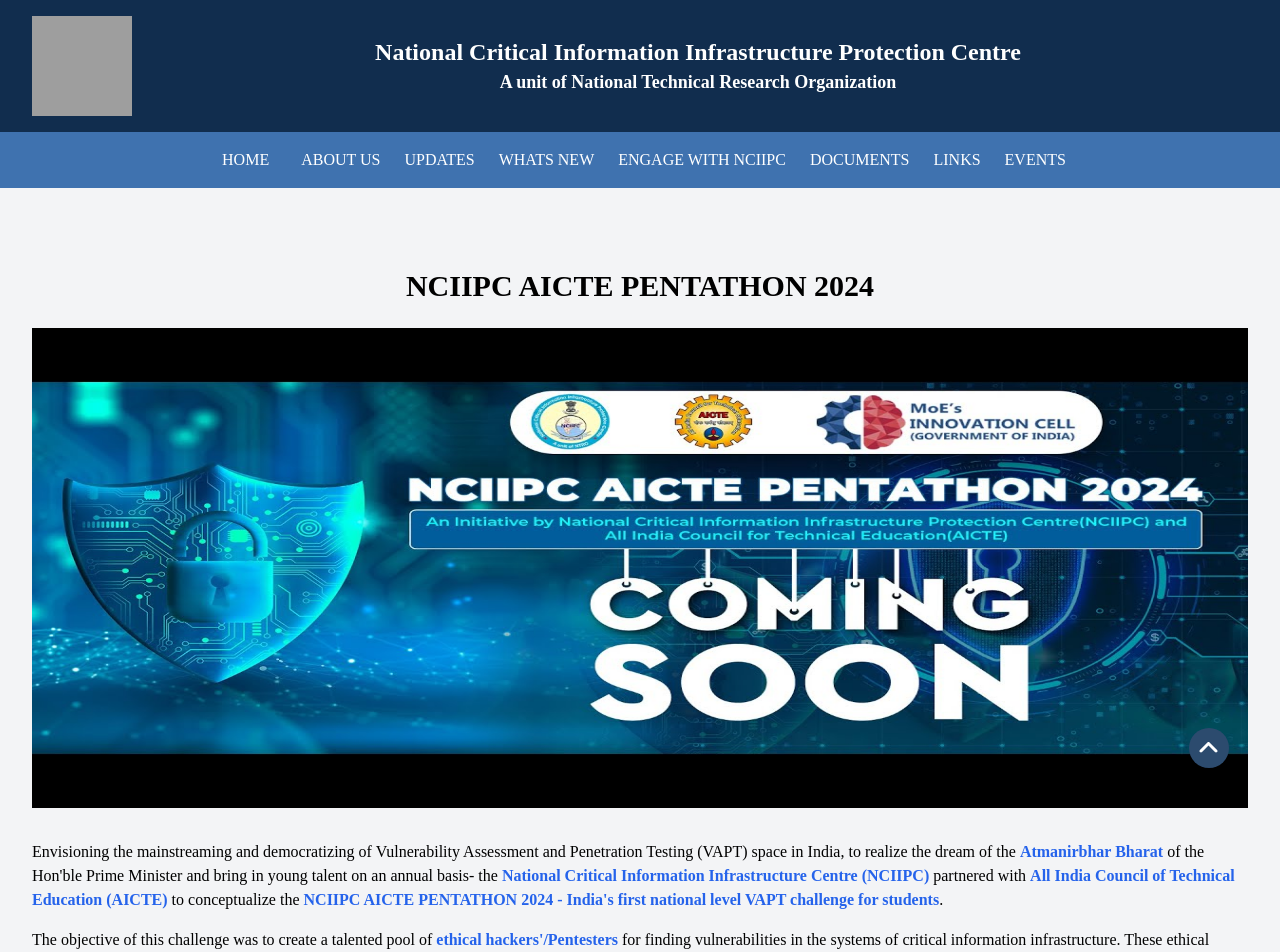
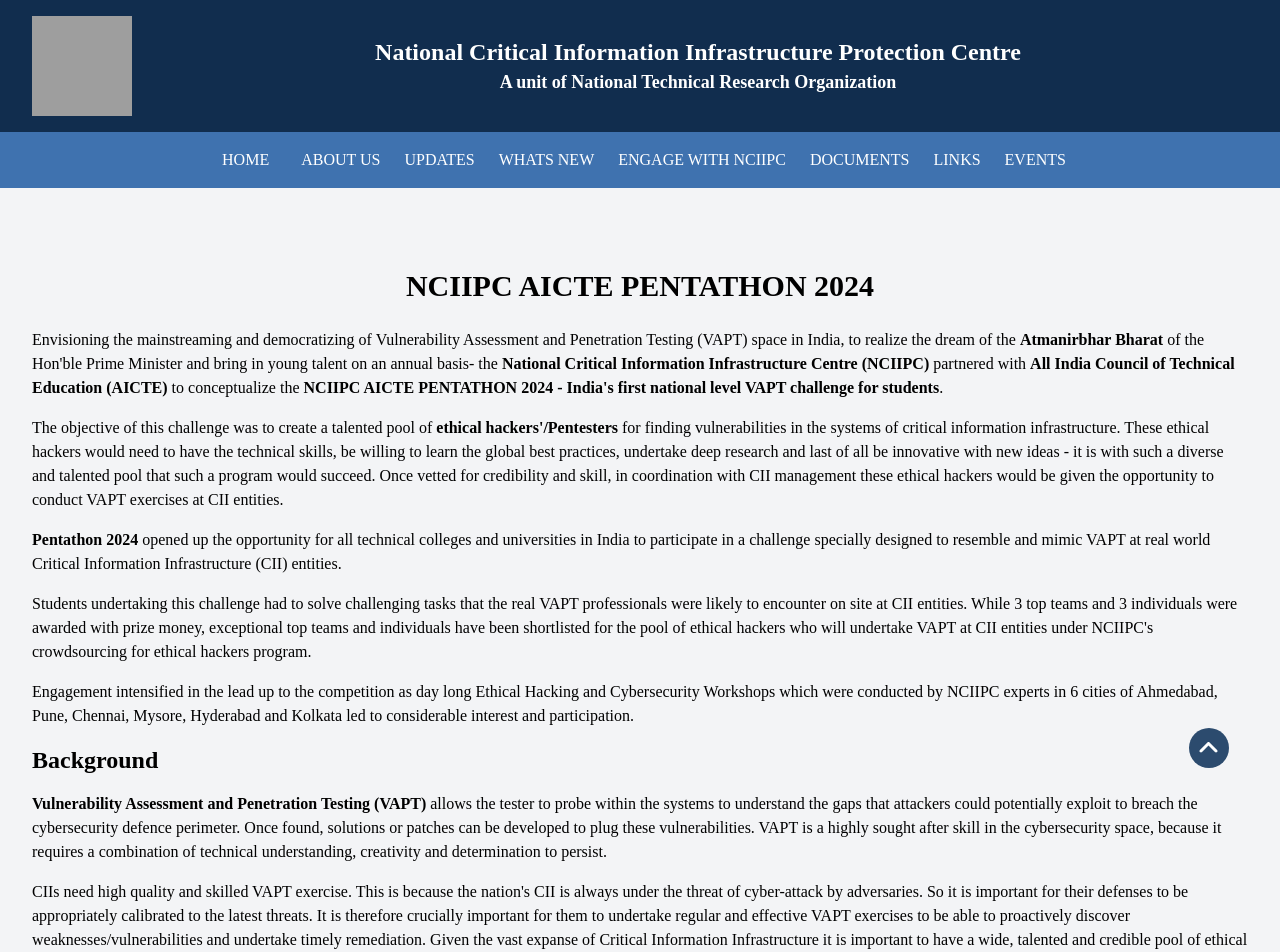
Before and after one commit to Anasdevs/NCIIPC, a React (Vite) app: page /pentathon-2024 in a window 1280 px wide. Shown: the top 952 px of the page. Built offline with nearby package versions, Linux system fonts and the light colour scheme; grey boxes are pictures that could not be loaded.

Commit message:
change: content links updated

```diff
--- a/src/App.jsx
+++ b/src/App.jsx
@@ -1,7 +1,6 @@
 import React, { useState, useEffect } from 'react';
 import './App.css';
 import { BrowserRouter as Router, Route, Routes } from 'react-router-dom';
-import { HashLink } from 'react-router-hash-link';
 import Navbar from './Components/Navbar';
 import Marquee from './Components/Marquee';
 import Hero from './Components/Hero';
@@ -102,6 +101,7 @@
           <Route path="/pentathon-2024" element={<Pentathon />} />
           <Route path="/crowdsourcing" element={<Crowdsourcing />} />
           <Route path="/sih" element={<SIH />} />
+          <Route path="/forms" element={<Forms/>}/>
           <Route path="*" element={<Error />} />
         </Routes>
       </Layout>
--- a/src/Components/InternalPages/Pentathon.jsx
+++ b/src/Components/InternalPages/Pentathon.jsx
@@ -1,5 +1,4 @@
 import React from 'react';
-import pentathonImg from '../Images/pentathonImg.jpg'
 
 const Pentathon = () => {
   return (
@@ -7,17 +6,16 @@
     <div>
       <div className='container mx-auto px-8 py-8 md:py-12'>
       <h1 className="text-2xl md:text-3xl font-bold mb-6 text-center md:mt-8 mt-1">NCIIPC AICTE PENTATHON 2024</h1>
-      <img src={pentathonImg} className='md:w-full md:h-[60vh] mb-8 w-full h-40vh' alt="" />
       <p className="mb-4">
-        Envisioning the mainstreaming and democratizing of Vulnerability Assessment and Penetration Testing (VAPT) space in India, to realize the dream of the <span className="text-blue-600 font-semibold">Atmanirbhar Bharat</span> of the Hon'ble Prime Minister and bring in young talent on an annual basis- the <span className="text-blue-600 font-semibold">National Critical Information Infrastructure Centre (NCIIPC)</span> partnered with <span className="text-blue-600 font-semibold">All India Council of Technical Education (AICTE)</span> to conceptualize the <span className="text-blue-600 font-semibold">NCIIPC AICTE PENTATHON 2024 - India's first national level VAPT challenge for students</span>.
+        Envisioning the mainstreaming and democratizing of Vulnerability Assessment and Penetration Testing (VAPT) space in India, to realize the dream of the <span className="text-black-900 font-semibold">Atmanirbhar Bharat</span> of the Hon'ble Prime Minister and bring in young talent on an annual basis- the <span className="text-black-900 font-semibold">National Critical Information Infrastructure Centre (NCIIPC)</span> partnered with <span className="text-black-900 font-semibold">All India Council of Technical Education (AICTE)</span> to conceptualize the <span className="text-black-900 font-semibold">NCIIPC AICTE PENTATHON 2024 - India's first national level VAPT challenge for students</span>.
       </p>
 
       <p className="mb-4">
-        The objective of this challenge was to create a talented pool of <span className="text-blue-600 font-semibold">ethical hackers'/Pentesters</span> for finding vulnerabilities in the systems of critical information infrastructure. These ethical hackers would need to have the technical skills, be willing to learn the global best practices, undertake deep research and last of all be innovative with new ideas - it is with such a diverse and talented pool that such a program would succeed. Once vetted for credibility and skill, in coordination with CII management these ethical hackers would be given the opportunity to conduct VAPT exercises at CII entities.
+        The objective of this challenge was to create a talented pool of <span className="text-black-900 font-semibold">ethical hackers'/Pentesters</span> for finding vulnerabilities in the systems of critical information infrastructure. These ethical hackers would need to have the technical skills, be willing to learn the global best practices, undertake deep research and last of all be innovative with new ideas - it is with such a diverse and talented pool that such a program would succeed. Once vetted for credibility and skill, in coordination with CII management these ethical hackers would be given the opportunity to conduct VAPT exercises at CII entities.
       </p>
 
       <p className="mb-4">
-        <span className="text-blue-600 font-semibold">Pentathon 2024</span> opened up the opportunity for all technical colleges and universities in India to participate in a challenge specially designed to resemble and mimic VAPT at real world Critical Information Infrastructure (CII) entities.
+        <span className="text-black-900 font-semibold">Pentathon 2024</span> opened up the opportunity for all technical colleges and universities in India to participate in a challenge specially designed to resemble and mimic VAPT at real world Critical Information Infrastructure (CII) entities.
       </p>
 
       <p className="mb-4">
@@ -30,7 +28,7 @@
 
       <h2 className="text-2xl font-bold mb-4">Background</h2>
       <p className="mb-4">
-        <span className="text-blue-600 font-semibold">Vulnerability Assessment and Penetration Testing (VAPT)</span> allows the tester to probe within the systems to understand the gaps that attackers could potentially exploit to breach the cybersecurity defence perimeter. Once found, solutions or patches can be developed to plug these vulnerabilities. VAPT is a highly sought after skill in the cybersecurity space, because it requires a combination of technical understanding, creativity and determination to persist.
+        <span className="text-black-900 font-semibold">Vulnerability Assessment and Penetration Testing (VAPT)</span> allows the tester to probe within the systems to understand the gaps that attackers could potentially exploit to breach the cybersecurity defence perimeter. Once found, solutions or patches can be developed to plug these vulnerabilities. VAPT is a highly sought after skill in the cybersecurity space, because it requires a combination of technical understanding, creativity and determination to persist.
       </p>
 
       <p className="mb-4">
--- a/src/Components/InternalPages/SIH.jsx
+++ b/src/Components/InternalPages/SIH.jsx
@@ -7,11 +7,11 @@
     <div className="container mx-auto px-8 py-12">
       <h1 className="text-2xl md:text-3xl font-bold mb-6 text-center md:mt-8 mt-1">Smart India Hackathon</h1>
       <p className="mb-4">
-        The <span className="text-blue-600 font-semibold">Ministry of Education's Innovation Cell</span> conducts the annual Smart India Hackathon where it crowdsources the problems/challenges from different organisations and ministries in the form of hackathon challenges and opens it up for all the colleges and universities in the country.
+        The <a href='https://mic.gov.in/' target='_blank' className="text-blue-600 font-semibold">Ministry of Education's Innovation Cell</a> conducts the annual Smart India Hackathon where it crowdsources the problems/challenges from different organisations and ministries in the form of hackathon challenges and opens it up for all the colleges and universities in the country.
       </p>
 
       <p className="mb-4">
-        In 2023, <span className="text-blue-600 font-semibold">NTRO</span> decided to participate in this hackathon and multiple centres took an initiative to come up with unique problem statements for the challenge.
+        In 2023, <a href='https://ntro.gov.in/' target='_blank' className="text-blue-600 font-semibold">NTRO</a> decided to participate in this hackathon and multiple centres took an initiative to come up with unique problem statements for the challenge.
       </p>
 
       <p className="mb-4">
@@ -19,7 +19,7 @@
       </p>
 
       <p className="mb-4">
-        <span className="text-blue-600 font-semibold">NTRO</span> was privileged by the Hon'ble Prime Minister interacting with one of our finalist teams through video conferencing.
+        NTRO was privileged by the Hon'ble Prime Minister interacting with one of our finalist teams through video conferencing.
       </p>
 
       <p className="mb-4">
```
Also changed, not shown: src/Components/InternalPages/EngageWithUs.jsx (+4 -4 lines).
